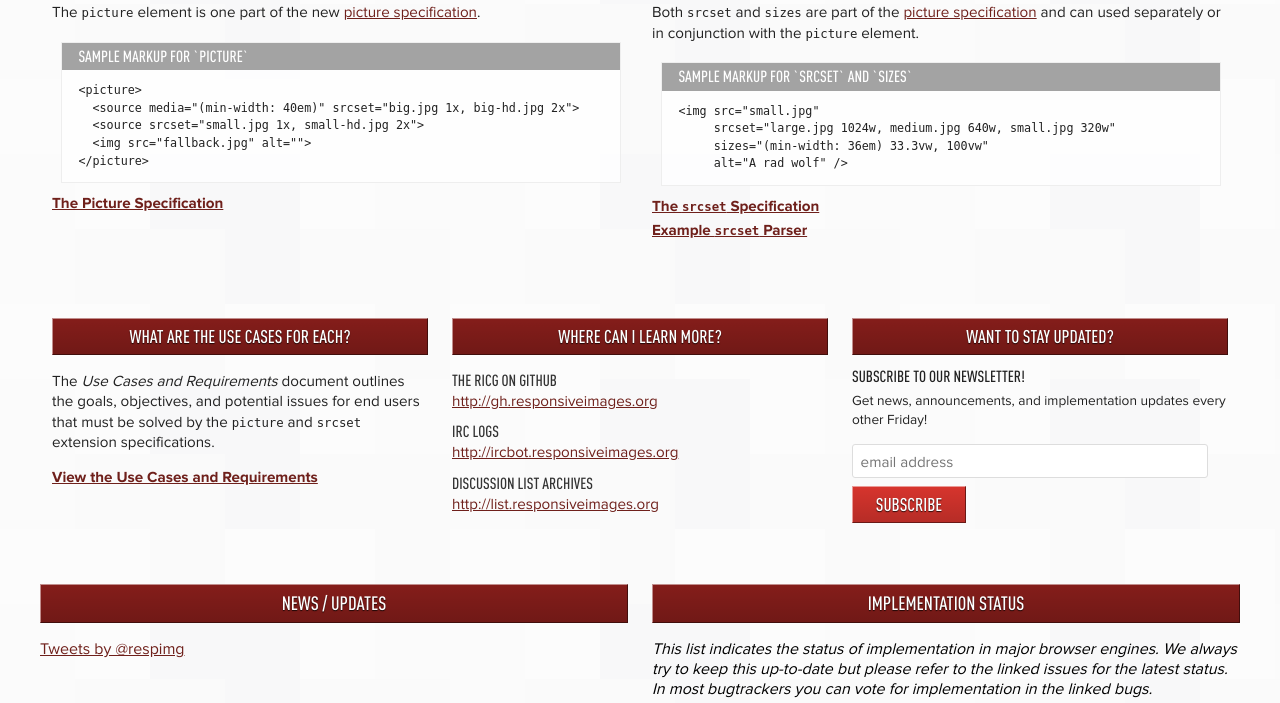
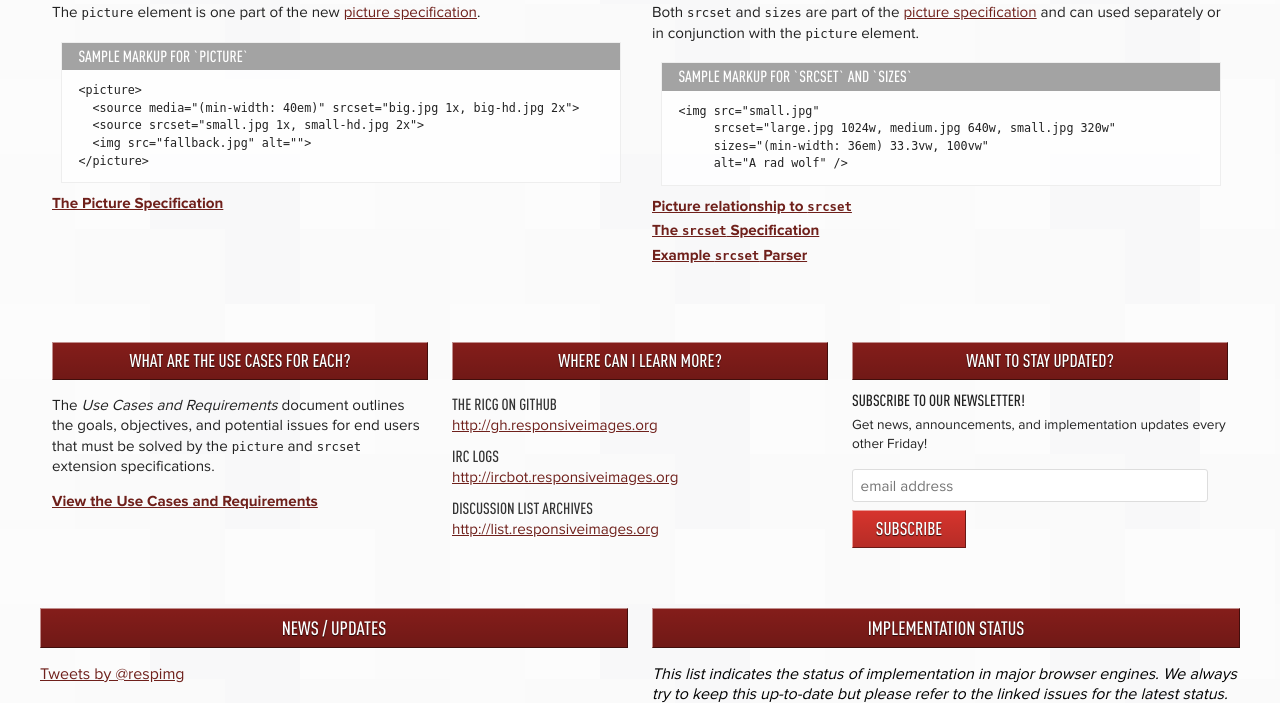
Before and after one commit to ResponsiveImagesCG/responsiveimages.org, a PHP site: page / in a window 1280 px wide. Shown: the part 596-1299 px from the top of the page. Run offline with PHP 8.4, Linux system fonts and the light colour scheme; some libraries are stand-ins or nearby versions.

Commit message:
Temporary tweaks for issue #52
Can’t fully sort out the links until the srcset spec is merged, but I
wanted to find a compromise that better reflected the current state of
the specs.

```diff
--- a/index.php
+++ b/index.php
@@ -62,7 +62,7 @@
 			</section>
 
 			<section class="col-two topic">
-				<h1 class="subhed"><a href="http://dev.w3.org/html5/srcset/">What are the `srcset` and `sizes` attributes?</a></h1>
+				<h1 class="subhed"><a href="http://picture.responsiveimages.org/#relationship-to-srcset">What are the `srcset` and `sizes` attributes?</a></h1>
 				<p>The <code>srcset</code> and <code>sizes</code> attributes extend the <code>img</code> and <code>source</code> elements to provide a list of available image sources and their sizes. Browsers can then use this information to pick the best image source.</p>
 				<p>Both <code>srcset</code> and <code>sizes</code> are part of the <a href="http://picture.responsiveimages.org/">picture specification</a> and can used separately or in conjunction with the <code>picture</code> element.</p>
 
@@ -78,7 +78,9 @@
 					</code>
 				</figure>
 
-				<p><a href="http://dev.w3.org/html5/srcset/" class="more">The <code>srcset</code> Specification</a>
+				<p>
+				<a href="http://picture.responsiveimages.org/#relationship-to-srcset" class="more">Picture relationship to <code>srcset</code></a>
+				<a href="http://dev.w3.org/html5/srcset/" class="more">The <code>srcset</code> Specification</a>
                 <a href="http://responsiveimagescg.github.com/picture-refimp/demo/" class="more">Example <code>srcset</code> Parser</a></p>
 		  </section>
 
```
